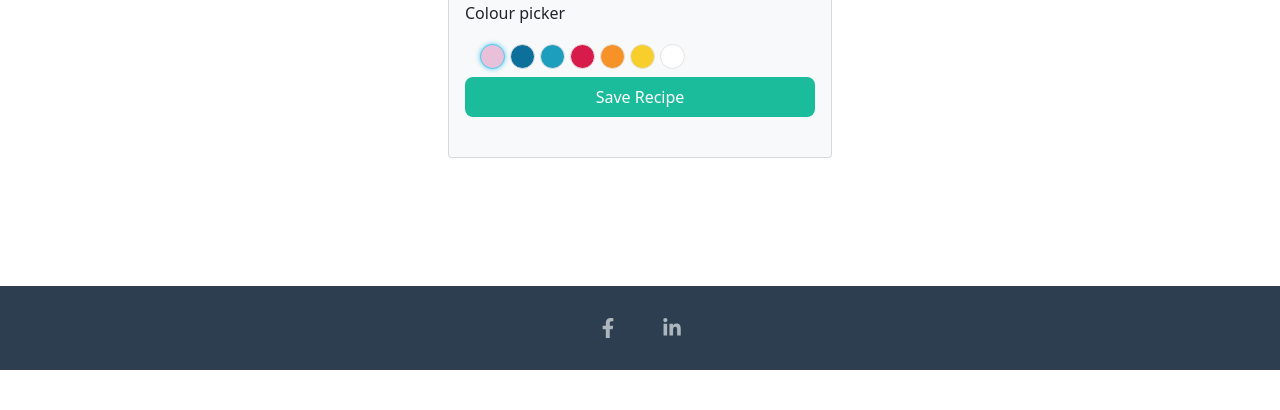
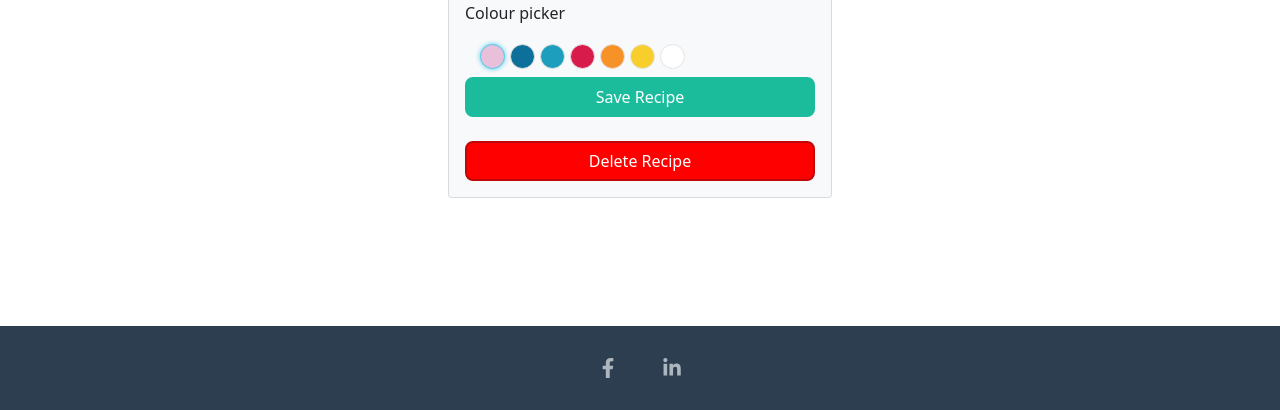
Before and after one commit to DoriCzele/CupcakeClub, a Flask app: page /create-recipe in a window 1280 px wide. Shown: the part 1164-1574 px from the top of the page. Before the commit the page ends 1534 px from the top, so only its background shows below. Run offline with Flask 2, Linux system fonts and the light colour scheme; the visitor is signed in with stand-in values (Sample User, id 1); some libraries are stand-ins or nearby versions.

Commit message:
Add delete recipe button

```diff
--- a/static/css/styles.css
+++ b/static/css/styles.css
@@ -115,6 +115,19 @@ h2{
     width:30%;
     margin-bottom: 3%;
 }
+
+.btn-delete {
+	color: var(--bs-white);
+	background-color: red;
+	border-color: rgb(192, 6, 6);
+}
+
+.btn-delete:hover {
+    color: var(--bs-white);
+	background-color: rgb(150, 7, 7);
+	border-color:rgb(94, 4, 4);
+}
+
 .btn-edit {
     margin-top: 2%;
     color: var(--bs-white);
--- a/templates/components/recipe-form.html
+++ b/templates/components/recipe-form.html
@@ -82,6 +82,7 @@
             </label>
           </div>
           <button type="submit" class="btn btn-primary">Save Recipe</button><br>
-        </div>
+          <button class="btn btn-delete">Delete Recipe</a>
+      </div>
   </form>
 </section>
```
